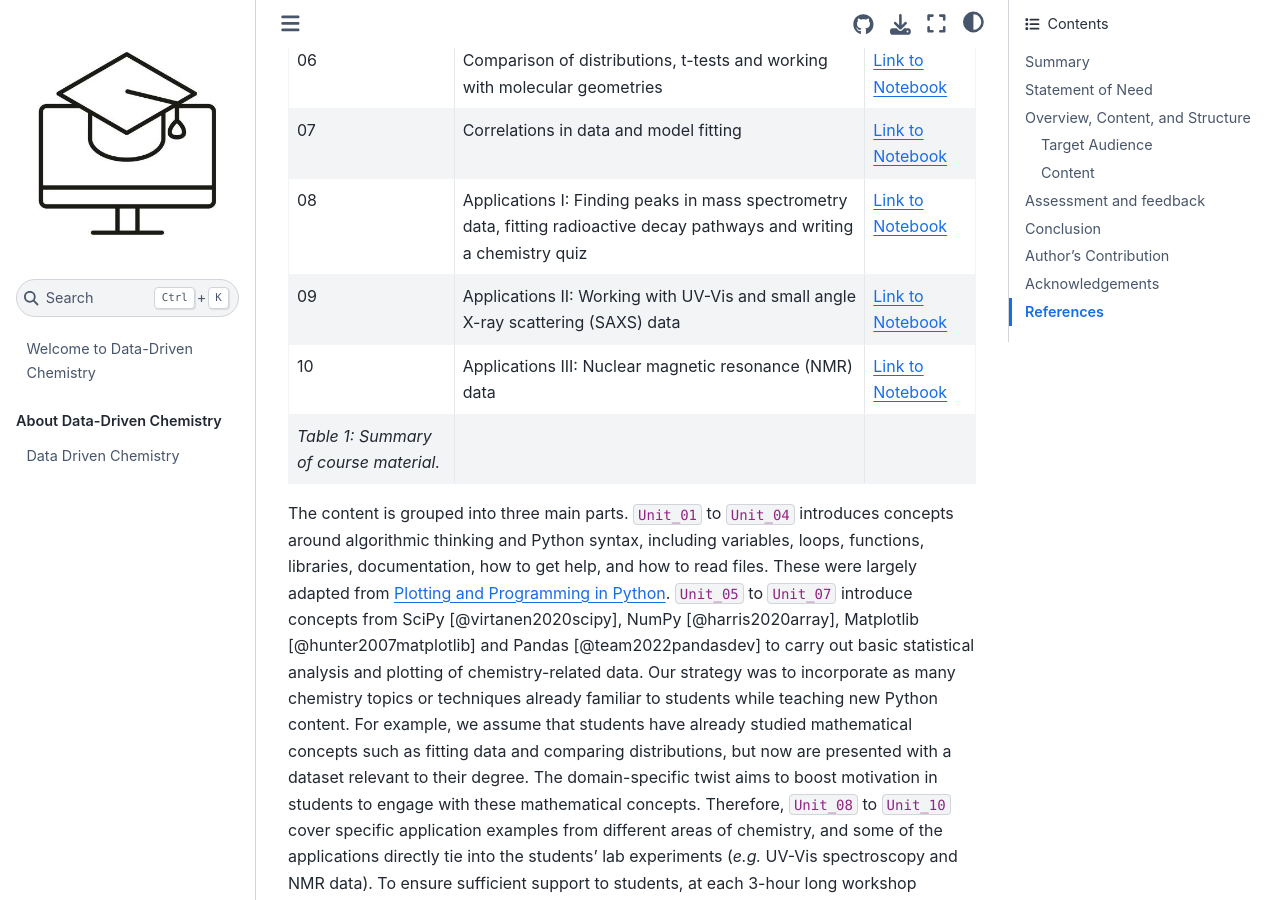
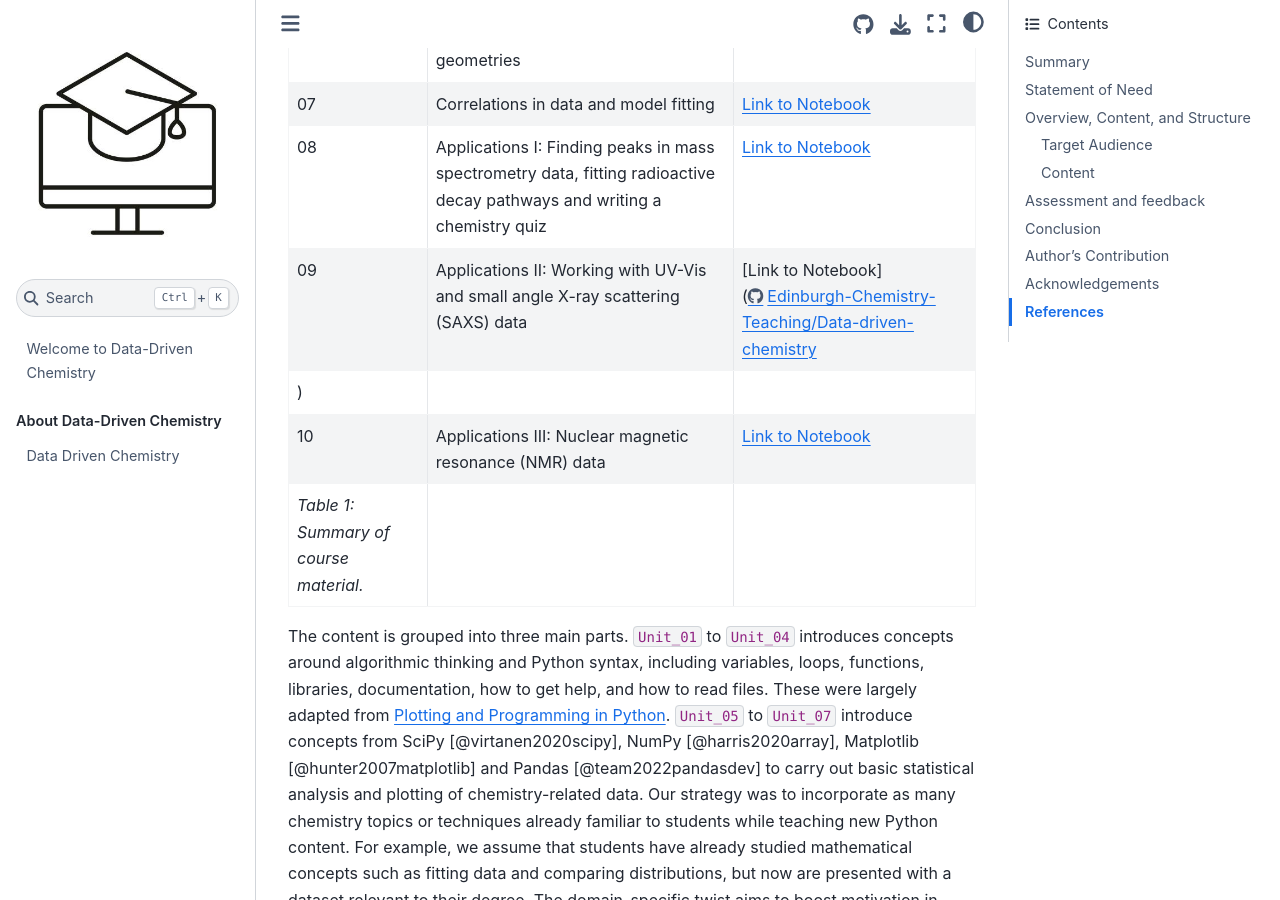
Before and after one commit to Edinburgh-Chemistry-Teaching/Data-driven-chemistry, a Jupyter Book: the page built from paper/paper.md, in a window 1280 px wide and 900 px high, scrolled down 2530 px. Built offline with Jupyter Book 1.0.4 settings and Sphinx 7.4.7 and the Sphinx Book theme 1.1.4, drawn with Linux system fonts in a browser that asks for light colours; pages that are not in the unit, such as notebooks, are missing from menus; some of the changed lines change nothing that is shown.

Commit message:
correcting links to notebooks
incorrect links to notebooks 5, 9 and 10

```diff
--- a/paper/paper.md
+++ b/paper/paper.md
@@ -79,12 +79,13 @@
 | 02    | Variables (`int`, `float`, `string`), lists, dictionaries and tuples in Python|[Link to Notebook](https://github.com/Edinburgh-Chemistry-Teaching/DDC/blob/main/Unit_02/Unit_02_variables_I.ipynb) |
 | 03    | Loops and conditional statements                                                  |[Link to Notebook](https://github.com/Edinburgh-Chemistry-Teaching/DDC/blob/main/Unit_03/Unit_03_loops_I.ipynb) |
 | 04    | Functions and basic Input/Output                                        |[Link to Notebook](https://github.com/Edinburgh-Chemistry-Teaching/DDC/blob/main/Unit_04/Unit_04_functions_I.ipynb) |
-| 05    | An introduction to plotting, using units and statistical analysis                    |[Link to Notebook](https://github.com/Edinburgh-Chemistry-Teaching/DDC/blob/main/Unit_05/Unit_05_plotting_I.ipynb) |
+| 05    | An introduction to plotting, using units and statistical analysis                    |[Link to Notebook](https://github.com/Edinburgh-Chemistry-Teaching/Data-driven-chemistry/blob/main/Unit_05/Unit_05_I_numerical_data.ipynb)  |
 | 06    | Comparison of distributions, t-tests and working with molecular geometries             |[Link to Notebook](https://github.com/Edinburgh-Chemistry-Teaching/DDC/blob/main/Unit_06/Unit_06_statistics_I.ipynb) |
 | 07    | Correlations in data and model fitting                                  |[Link to Notebook](https://github.com/Edinburgh-Chemistry-Teaching/DDC/blob/main/Unit_07/Unit_07_fitting_I.ipynb) |
 | 08    | Applications I: Finding peaks in mass spectrometry data, fitting radioactive decay pathways and writing a chemistry quiz                                                        |[Link to Notebook](https://github.com/Edinburgh-Chemistry-Teaching/DDC/blob/main/Unit_08/Unit_08_Applications_I.ipynb) |
-| 09    | Applications II: Working with UV-Vis and small angle X-ray scattering (SAXS) data                                                        |[Link to Notebook](https://github.com/Edinburgh-Chemistry-Teaching/DDC/blob/main/Unit_09/Unit_09_applications_II_A.ipynb) |
-| 10   | Applications III: Nuclear magnetic resonance (NMR) data                                                       |[Link to Notebook](https://github.com/Edinburgh-Chemistry-Teaching/DDC/blob/main/Unit_010/Unit_10_NMR_application_student.ipynb)|
+| 09    | Applications II: Working with UV-Vis and small angle X-ray scattering (SAXS) data                                                        |[Link to Notebook](https://github.com/Edinburgh-Chemistry-Teaching/Data-driven-chemistry/blob/main/Unit_09/Unit_09_applications_II_part_I.ipynb
+) |
+| 10   | Applications III: Nuclear magnetic resonance (NMR) data                                                       |[Link to Notebook](https://github.com/Edinburgh-Chemistry-Teaching/DDC/blob/main/Unit_10/Unit_10_NMR_application_student.ipynb)|
 *Table 1: Summary of course material.*
 
 The content is grouped into three main parts. `Unit_01` to `Unit_04` introduces concepts around algorithmic thinking and Python syntax, including variables, loops, functions, libraries, documentation, how to get help, and how to read files. These were largely adapted from [Plotting and Programming in Python](http://swcarpentry.github.io/python-novice-gapminder/). `Unit_05` to `Unit_07` introduce concepts from SciPy [@virtanen2020scipy], NumPy [@harris2020array], Matplotlib [@hunter2007matplotlib] and Pandas [@team2022pandasdev] to carry out basic statistical analysis and plotting of chemistry-related data. Our strategy was to incorporate as many chemistry topics or techniques already familiar to students while teaching new Python content. For example, we assume that students have already studied mathematical concepts such as fitting data and comparing distributions, but now are presented with a dataset relevant to their degree. The domain-specific twist aims to boost motivation in students to engage with these mathematical concepts. Therefore, `Unit_08` to `Unit_10` cover specific application examples from different areas of chemistry, and some of the applications directly tie into the students' lab experiments (*e.g.* UV-Vis spectroscopy and NMR data).
```
